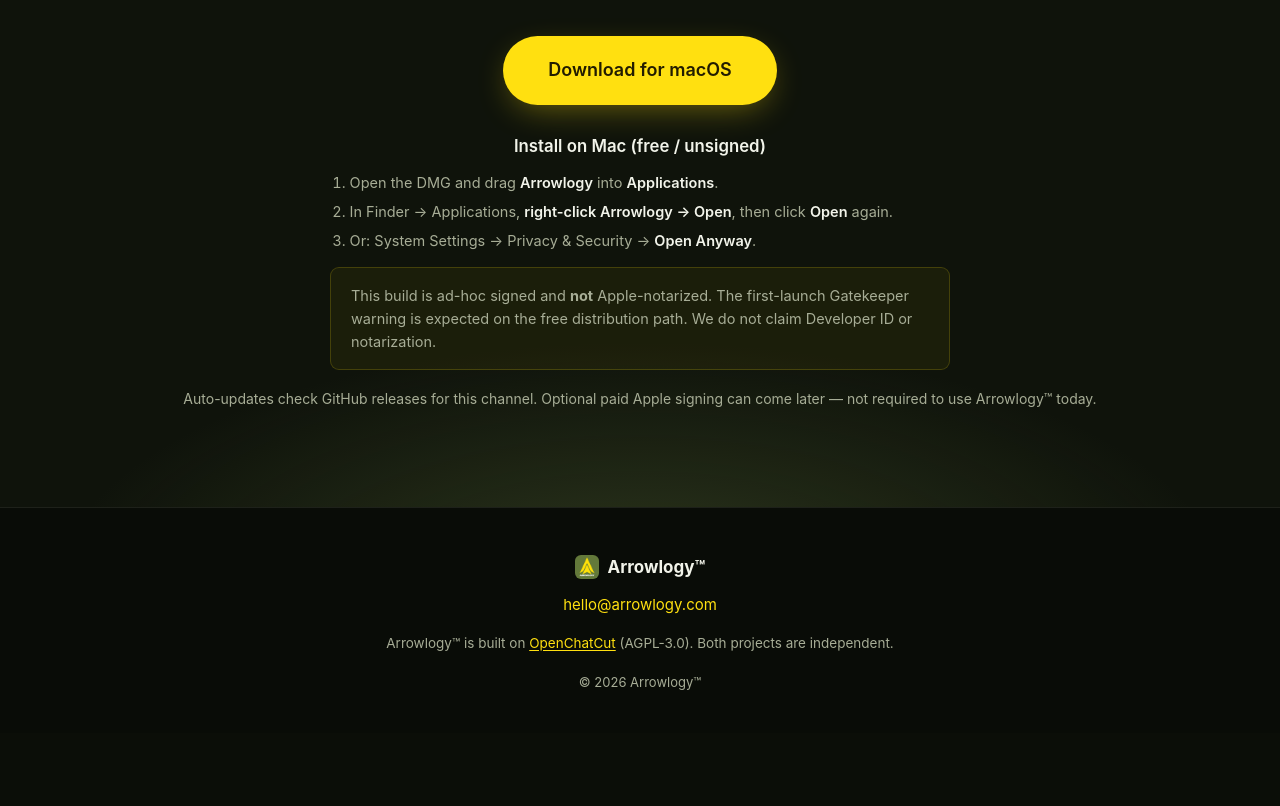
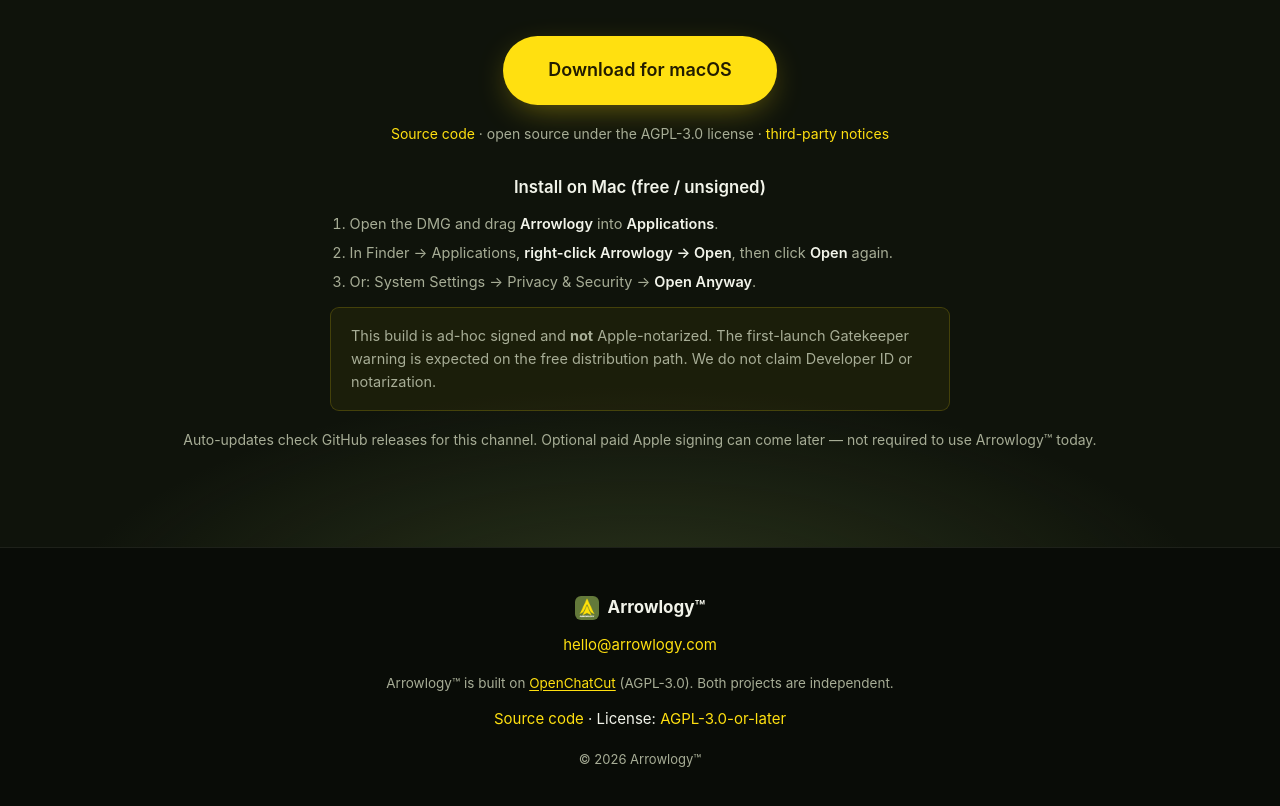
Before and after one commit to lazynextai/arrowlogy-site, a plain HTML site: page index.html in a window 1280 px wide. Shown: the part 3760-4566 px from the top of the page. Before the commit the page ends 4493 px from the top, so only its background shows below. Drawn offline with Linux system fonts and the light colour scheme.

Commit message:
compliance: add source-code + AGPL-3.0 links on download page and footer
Per AGPL source-offer requirement: download page now links the
lazynextai/OpenChatCut repo, states AGPL-3.0, and links third-party
notices; footer gets a source-code + license line.

Co-authored-by: Cursor <cursoragent@cursor.com>

```diff
--- a/index.html
+++ b/index.html
@@ -272,6 +272,12 @@
         <a class="btn btn-primary btn-xl" href="https://github.com/lazynextai/arrowlogy/releases/latest/download/Arrowlogy-0.2.18-arm64.dmg">Download for macOS</a>
         <!-- The DMG is hosted on the GitHub release: https://github.com/lazynextai/arrowlogy/releases/latest/download/Arrowlogy-0.2.18-arm64.dmg (Cloudflare Pages caps files at 25 MB). -->
 
+        <p class="download-more">
+          <a href="https://github.com/lazynextai/OpenChatCut" target="_blank" rel="noopener noreferrer">Source code</a>
+          &middot; open source under the AGPL-3.0 license &middot;
+          <a href="https://github.com/lazynextai/OpenChatCut/blob/arrowlogy/rebrand/THIRD_PARTY_NOTICES.md" target="_blank" rel="noopener noreferrer">third-party notices</a>
+        </p>
+
         <div class="install-free" id="install-mac">
           <h3 class="install-free-title">Install on Mac (free / unsigned)</h3>
           <ol class="install-free-steps">
@@ -310,6 +316,11 @@
         (AGPL-3.0). Both projects are independent.
       </p>
 
+      <p class="footer-links">
+        <a href="https://github.com/lazynextai/OpenChatCut" target="_blank" rel="noopener noreferrer">Source code</a>
+        &middot; License: <a href="https://www.gnu.org/licenses/agpl-3.0.html" target="_blank" rel="noopener noreferrer">AGPL-3.0-or-later</a>
+      </p>
+
       <p class="footer-copy">&copy; <span id="year">2026</span> Arrowlogy™</p>
     </div>
   </footer>
```
